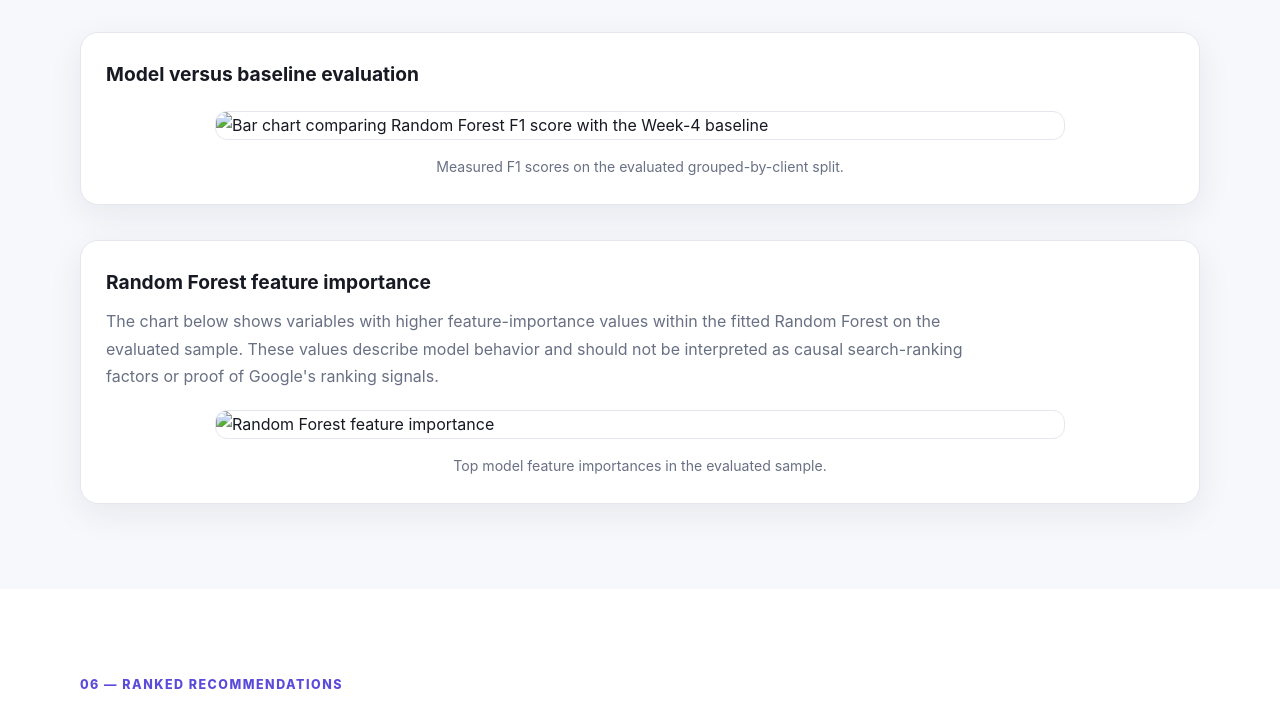
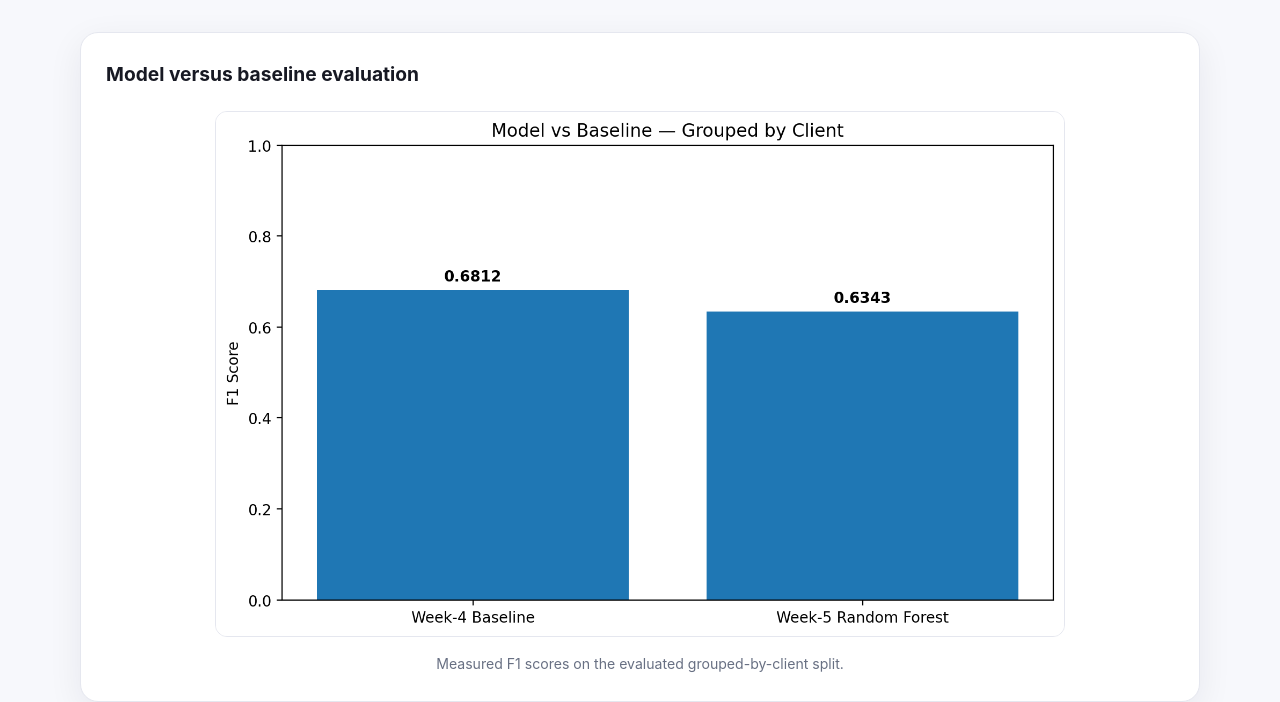
Before and after one commit to Mufsina/sonia-flyrank-ml-internship, a plain HTML site: page index.html in a window 1280 px wide. Shown: the part 5659-6361 px from the top of the page. Drawn offline with Linux system fonts and the light colour scheme.

Commit message:
Update index.html

```diff
--- a/index.html
+++ b/index.html
@@ -1139,7 +1139,7 @@
           <h3>Model versus baseline evaluation</h3>
 
           <img
-            src="work/figures/model_vs_baseline.png"
+            src="work/notebooks/figures/model_vs_baseline.png"
             alt="Bar chart comparing Random Forest F1 score with the Week-4 baseline"
             loading="lazy"
           />
@@ -1166,7 +1166,7 @@
           </p>
 
           <img
-            src="work/figures/feature_importance.png"
+            src="work/notebooks/figures/feature_importance.png"
             alt="Random Forest feature importance"
             loading="lazy"
           />
@@ -1300,7 +1300,7 @@
           <h3>Recommendation distribution</h3>
 
           <img
-            src="work/figures/recommendation_distribution.png"
+            src="work/notebooks/figures/recommendation_distribution.png"
             alt="Recommendation distribution across the 30,000-item action queue"
             loading="lazy"
           />
@@ -1665,9 +1665,9 @@ Capstone notebook:
 work/notebooks/capstone.ipynb
 
 Figures:
-docs/figures/model_vs_baseline.png
-docs/figures/feature_importance.png
-docs/figures/recommendation_distribution.png
+work/notebooks/figures/model_vs_baseline.png
+work/notebooks/figures/feature_importance.png
+work/notebooks/figures/recommendation_distribution.png
 
 Generated outputs:
 docs/outputs/recommendation_summary.csv
```
